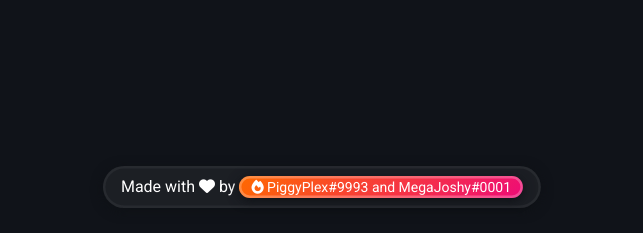
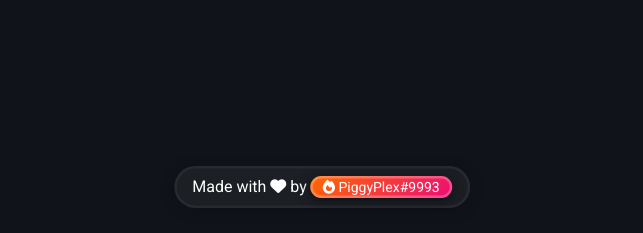
Before and after one commit to callumok2004/application, an Electron app: page src/index.html in a window 1600 px wide. Shown: the part 567-800 px from the top of the page, without its empty margins (478-1121 px from the left). Drawn offline with Linux system fonts and the light colour scheme; no server answers.

Commit message:
new things

```diff
--- a/src/index.html
+++ b/src/index.html
@@ -53,7 +53,7 @@
             </div>
         </div>
             <div class="credits">
-                Made with <i class="fa fa-heart"></i> by <span class="user-pill gradient-background"><i class="fa fa-fire"></i> PiggyPlex#9993 and MegaJoshy#0001</span>
+                Made with <i class="fa fa-heart"></i> by <span class="user-pill gradient-background"><i class="fa fa-fire"></i> PiggyPlex#9993</span>
             </div>
         <i class="mobile-play-button play-button fa fa-play"></i>
         <!-- Scripts -->
```
Also changed, not shown: README.md.
